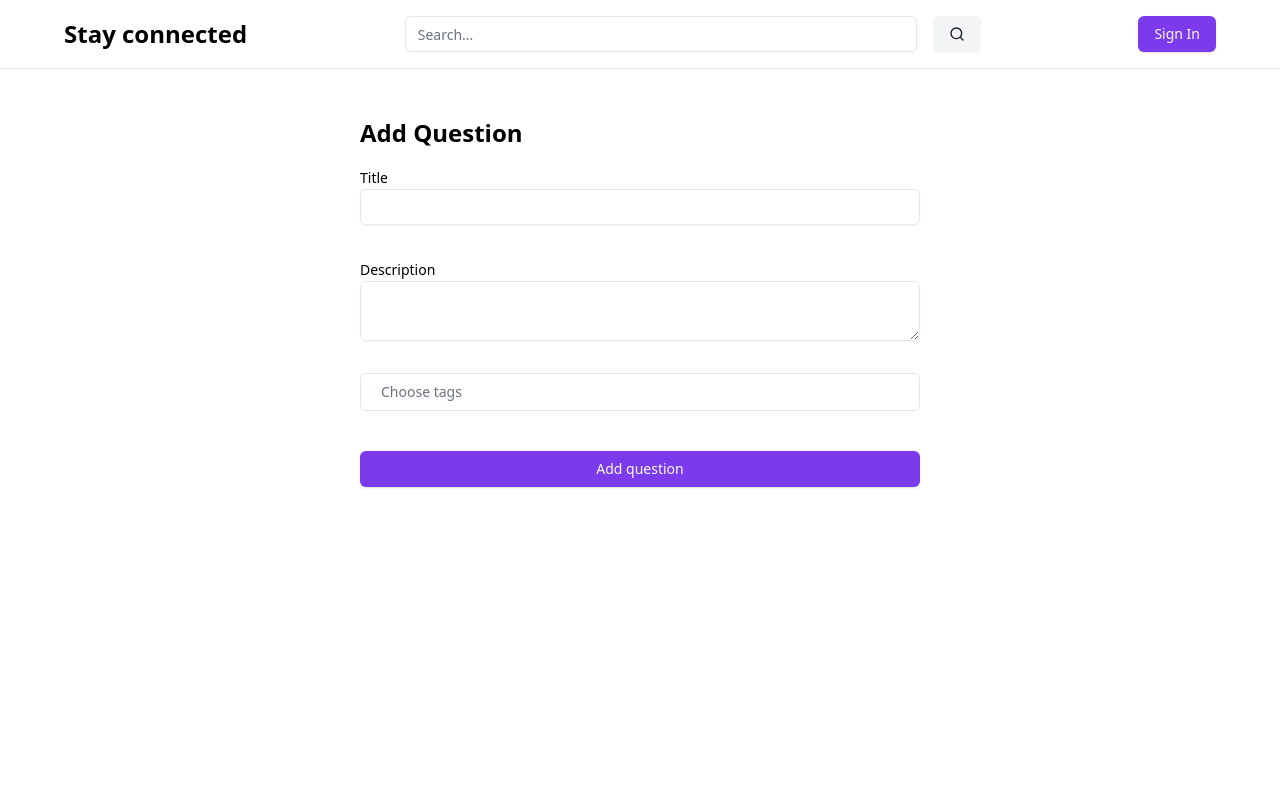
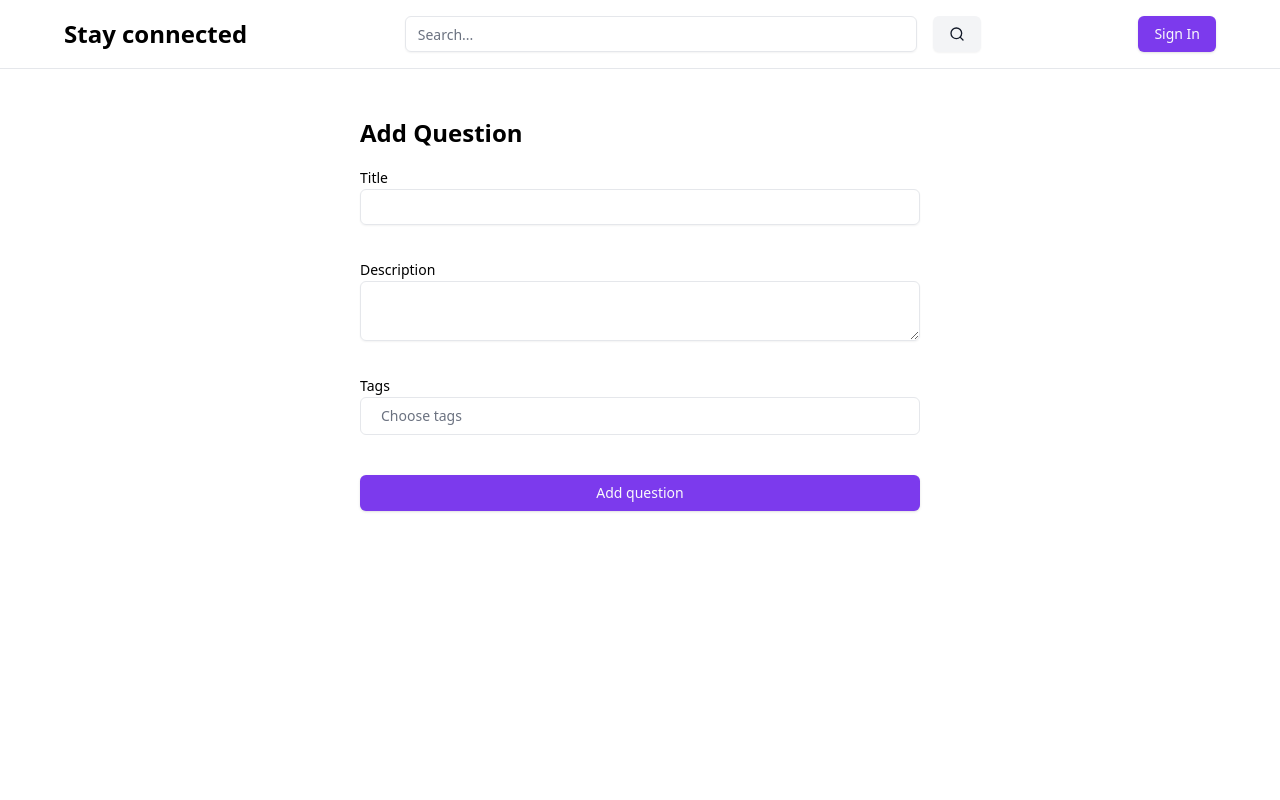
Before and after one commit to tsamkharadze/stayconnected, a React (Vite) app: page /createQuestion in a window 1280 px wide. Shown: the top 800 px of the page. Built offline with nearby package versions, Linux system fonts and the light colour scheme.

Commit message:
add input and textarea validations

```diff
--- a/package.json
+++ b/package.json
@@ -17,6 +17,7 @@
     "@radix-ui/react-label": "^2.1.0",
     "@radix-ui/react-slot": "^1.1.0",
     "@radix-ui/react-toggle": "^1.1.0",
+    "@tanstack/react-query": "^4.36.1",
     "class-variance-authority": "^0.7.1",
     "clsx": "^2.1.1",
     "cmdk": "^1.0.4",
@@ -25,6 +26,7 @@
     "react-dom": "^18.3.1",
     "react-hook-form": "^7.53.2",
     "react-router-dom": "^7.0.1",
+    "react-select": "^5.8.3",
     "tailwind-merge": "^2.5.5",
     "tailwindcss-animate": "^1.0.7"
   },
--- a/src/App.tsx
+++ b/src/App.tsx
@@ -1,7 +1,13 @@
 import MainRoutes from './routes/routes';
+import { QueryClient, QueryClientProvider } from '@tanstack/react-query';
 
+const queryClient = new QueryClient();
 const App: React.FC = () => {
-  return <MainRoutes />;
+  return (
+    <QueryClientProvider client={queryClient}>
+      <MainRoutes />
+    </QueryClientProvider>
+  );
 };
 
 export default App;
--- a/src/components/layout/page-containers/form-container.tsx
+++ b/src/components/layout/page-containers/form-container.tsx
@@ -1,10 +1,8 @@
-import { PropsWithChildren } from "react";
-
-const FormContainer:React.FC<PropsWithChildren> =({children}) => {
-    return(
-        <form className='flex flex-col gap-8'>
-            {children}
-        </form>
-    )
+import { PropsWithChildren } from 'react';
+interface FormContainerProps {
+  onSubmit: React.FormEventHandler<HTMLFormElement>;
 }
+const FormContainer: React.FC<PropsWithChildren<FormContainerProps>> = ({ children, onSubmit }) => {
+  return <form className='flex flex-col gap-8' onSubmit={onSubmit}>{children}</form>;
+};
 export default FormContainer;
--- a/src/pages/create-question/views/create-question-page.tsx
+++ b/src/pages/create-question/views/create-question-page.tsx
@@ -5,25 +5,79 @@ import { Button } from '@/components/ui/button';
 import { Input } from '@/components/ui/input';
 import { Label } from '@/components/ui/label';
 import { Textarea } from '@/components/ui/textarea';
+import { useMutation } from '@tanstack/react-query';
+
+import { useForm } from 'react-hook-form';
+
+type FormFields = {
+  title: string;
+  description: string;
+  tags: Framework[];
+};
+type Framework = {
+  value: string;
+  label: string;
+};
+const sendQuestion = (data: FormFields) => {
+  return Promise.resolve(data);
+};
 
 const CreateQuestionPage = () => {
+  const { mutate: handleSendForm } = useMutation({
+    mutationFn: sendQuestion,
+    onSuccess: (data) => {
+      console.log('Question submitted successfully', data);
+    },
+    onError: (error) => {
+      console.error('Error submitting question', error);
+    },
+  });
+  const {
+    register,
+    handleSubmit,
+    formState: { errors },
+  } = useForm<FormFields>({
+    defaultValues: {
+      title: '',
+      description: '',
+      tags: [],
+    },
+  });
+
+  const title = register('title', {
+    required: 'Title should not be empty',
+  });
+  const description = register('description', {
+    required: 'Description should not be empty',
+  });
+
   return (
     <ScreenMd>
-      <div className="my-4">
-      <h1 className="text-2xl font-bold">Add Question</h1>
+      <div className='my-4'>
+        <h1 className='text-2xl font-bold'>Add Question</h1>
       </div>
-      <FormContainer>
+      <FormContainer
+        onSubmit={handleSubmit((data) => {
+          console.log('Form Submitted:', data);
+          handleSendForm(data);
+        })}
+      >
         <div>
           <Label htmlFor='title'>Title</Label>
-          <Input id='title'/>
+          <Input {...title} id='title' />
+          <p className='text-red-500'>{errors.description?.message}</p>
         </div>
         <div>
           <Label htmlFor='description'>Description</Label>
-          <Textarea id='description'/>
+          <Textarea {...description} id='description' />
+          <p className='text-red-500'>{errors.description?.message}</p>
         </div>
         <div>
+          <Label htmlFor='tags'>Tags</Label>
+
           <FancyMultiSelect />
         </div>
+
         <Button>Add question</Button>
       </FormContainer>
     </ScreenMd>
```
Also changed, not shown: 1 other file (tests, documents, lock files or other folders).
